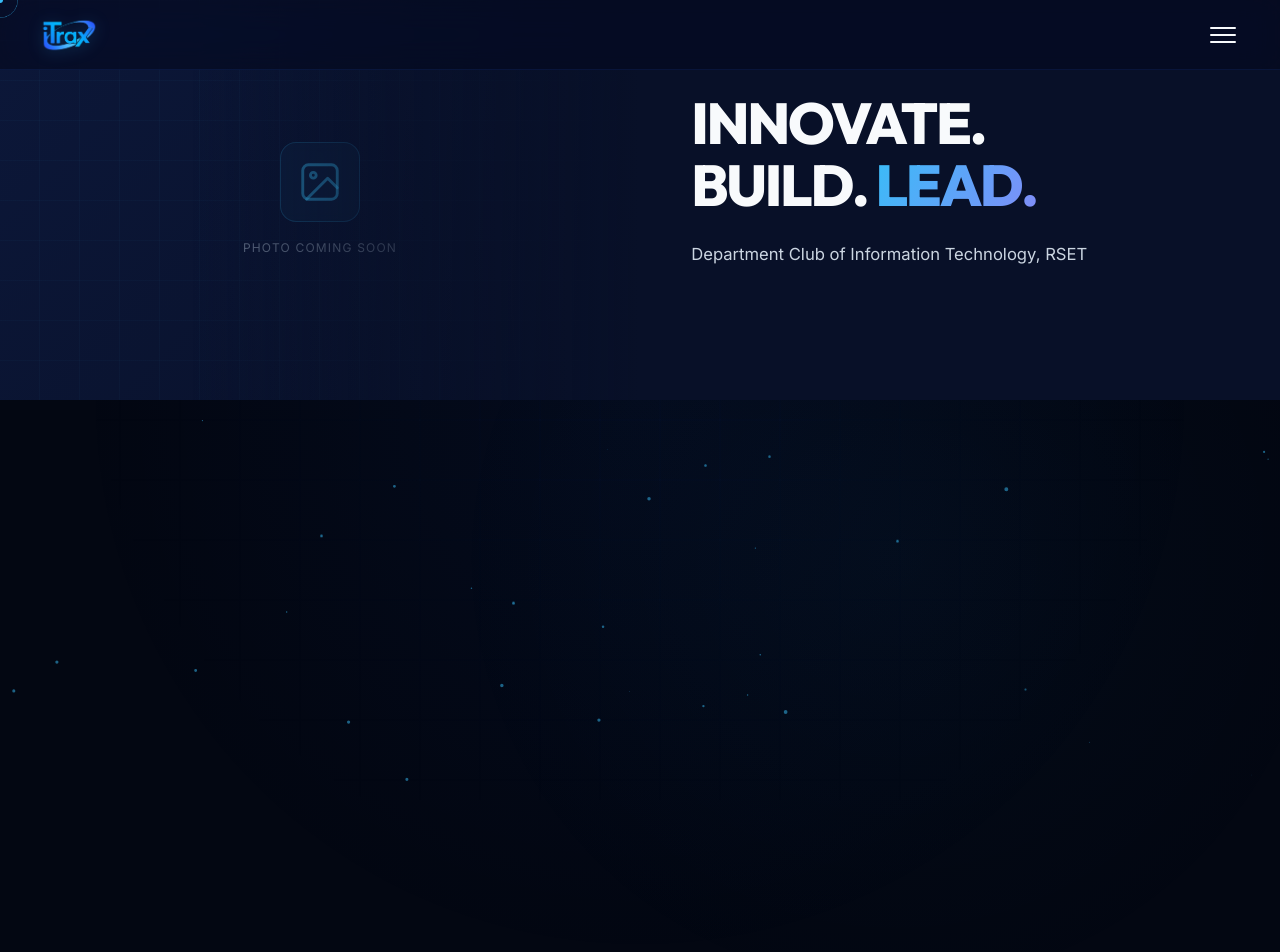
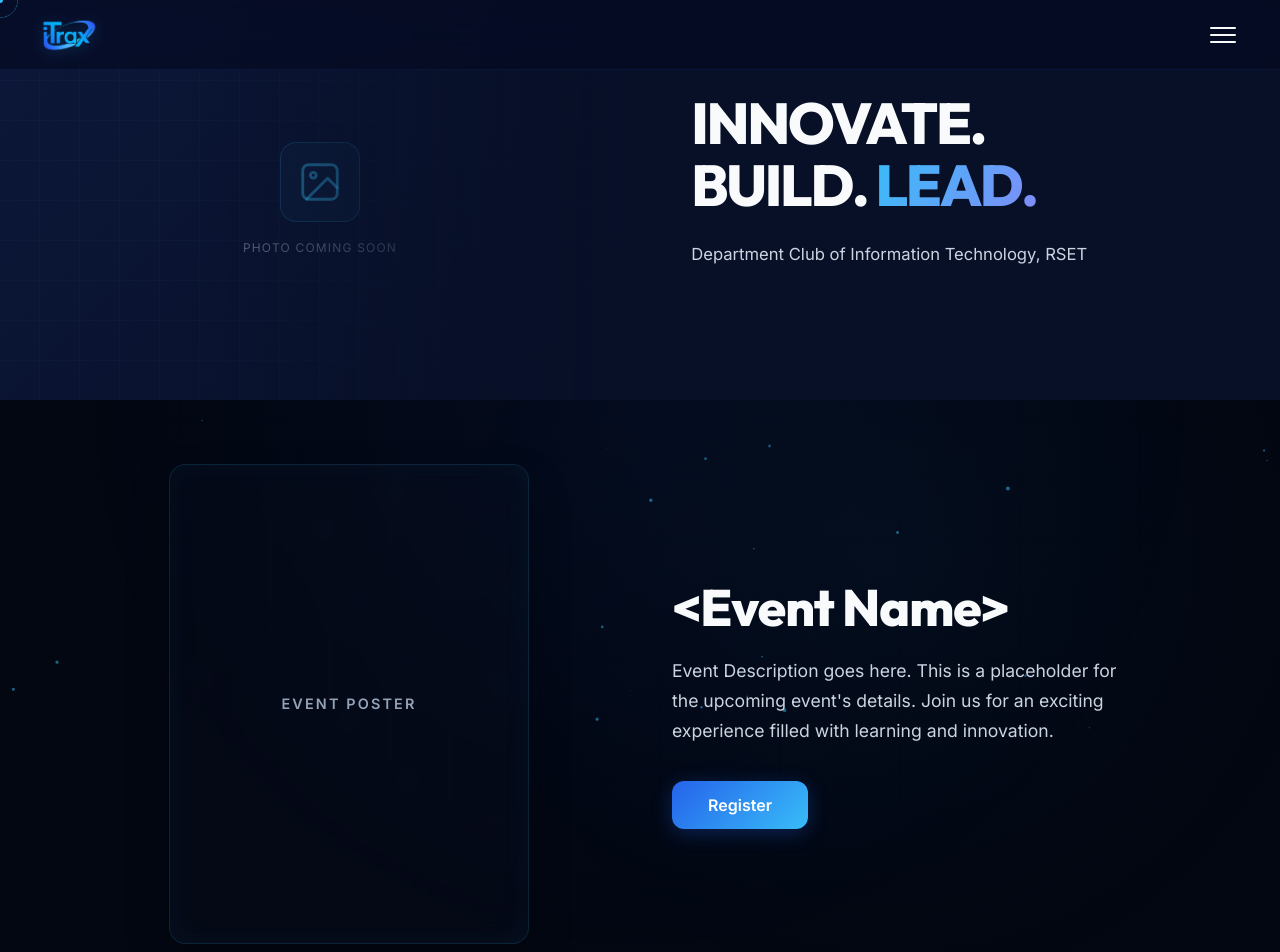
Before and after one commit to orbitronhd/itrax, a React (Vite) app: page / in a window 1280 px wide. Shown: the top 952 px of the page. Before the commit the page ends 921 px from the top, so only its background shows below. Built offline with nearby package versions, Linux system fonts and the light colour scheme.

Commit message:
feat: Add upcoming section

```diff
--- a/src/components/HomePage.tsx
+++ b/src/components/HomePage.tsx
@@ -1,9 +1,11 @@
 import { HeroBanner } from './HeroBanner';
+import { UpcomingEvent } from './UpcomingEvent';
 
 export function HomePage() {
   return (
     <main style={{ flex: 1, position: 'relative', zIndex: 1 }}>
       <HeroBanner />
+      <UpcomingEvent />
     </main>
   );
 }
--- /dev/null
+++ b/src/components/UpcomingEvent.css
@@ -0,0 +1,155 @@
+/* ============================================================
+   UpcomingEvent — transparent background, 50vh
+   ============================================================ */
+
+.upcoming-event-section {
+  position: relative;
+  width: 100vw;
+  left: 50%;
+  transform: translateX(-50%);
+  min-height: 50vh;
+  display: flex;
+  align-items: center;
+  justify-content: center;
+  padding: 4rem 2rem;
+  /* NO solid background so the dot grid from body shows through */
+  z-index: 1;
+}
+
+.upcoming-event-container {
+  width: 100%;
+  max-width: 1100px;
+  display: grid;
+  grid-template-columns: 1fr 1fr;
+  gap: 4rem;
+  align-items: center;
+}
+
+/* ── Poster Frame ── */
+.event-poster-wrapper {
+  display: flex;
+  justify-content: center;
+  align-items: center;
+}
+
+.event-poster-placeholder {
+  width: 100%;
+  max-width: 360px;
+  aspect-ratio: 3 / 4; /* Typical poster ratio */
+  background: rgba(15, 23, 42, 0.2);
+  border: 1px solid rgba(56, 189, 248, 0.15);
+  border-radius: var(--radius-lg);
+  display: flex;
+  align-items: center;
+  justify-content: center;
+  box-shadow: 0 20px 40px rgba(0, 0, 0, 0.3),
+              0 0 30px rgba(56, 189, 248, 0.05) inset;
+  backdrop-filter: blur(10px);
+  position: relative;
+  overflow: hidden;
+  transition: transform 0.4s var(--ease-spring);
+}
+
+.event-poster-placeholder:hover {
+  transform: translateY(-5px);
+  border-color: rgba(56, 189, 248, 0.3);
+  box-shadow: 0 30px 50px rgba(0, 0, 0, 0.4),
+              0 0 30px rgba(56, 189, 248, 0.1) inset;
+}
+
+/* Add a subtle shine effect to the frame */
+.event-poster-placeholder::after {
+  content: '';
+  position: absolute;
+  top: 0;
+  left: -100%;
+  width: 50%;
+  height: 100%;
+  background: linear-gradient(
+    to right,
+    transparent,
+    rgba(255, 255, 255, 0.03),
+    transparent
+  );
+  transform: skewX(-25deg);
+  animation: posterShine 6s infinite;
+}
+
+@keyframes posterShine {
+  0% { left: -100%; }
+  20% { left: 200%; }
+  100% { left: 200%; }
+}
+
+.poster-label {
+  color: var(--text-dim);
+  font-family: var(--font-body);
+  font-size: 0.9rem;
+  letter-spacing: 0.15em;
+  text-transform: uppercase;
+  font-weight: 600;
+}
+
+/* ── Event Details ── */
+.event-details {
+  text-align: left;
+  display: flex;
+  flex-direction: column;
+  gap: 1.25rem;
+  align-items: flex-start;
+}
+
+.event-title {
+  font-family: var(--font-heading);
+  font-size: clamp(2.2rem, 4vw, 3.5rem);
+  font-weight: 800;
+  color: var(--text);
+  line-height: 1.1;
+  letter-spacing: -0.02em;
+}
+
+.event-description {
+  font-family: var(--font-body);
+  font-size: 1.1rem;
+  color: var(--text-muted);
+  line-height: 1.7;
+  max-width: 90%;
+}
+
+.event-register-btn {
+  margin-top: 1rem;
+  padding: 0.85rem 2.25rem;
+  font-family: var(--font-body);
+  font-size: 1rem;
+  font-weight: 600;
+  background: linear-gradient(135deg, var(--accent) 0%, var(--accent-bright) 100%);
+  color: #fff;
+  border: none;
+  border-radius: var(--radius-md);
+  cursor: none;
+  box-shadow: 0 4px 20px rgba(37, 99, 235, 0.3);
+  transition: transform 0.25s var(--ease-out), box-shadow 0.25s var(--ease-out);
+}
+
+.event-register-btn:hover {
+  transform: translateY(-2px);
+  box-shadow: 0 8px 30px rgba(37, 99, 235, 0.5);
+}
+
+/* ── Responsive ── */
+@media (max-width: 900px) {
+  .upcoming-event-container {
+    grid-template-columns: 1fr;
+    gap: 3rem;
+    text-align: center;
+  }
+
+  .event-details {
+    align-items: center;
+    text-align: center;
+  }
+
+  .event-description {
+    max-width: 100%;
+  }
+}
--- /dev/null
+++ b/src/components/UpcomingEvent.tsx
@@ -0,0 +1,25 @@
+import './UpcomingEvent.css';
+
+export function UpcomingEvent() {
+  return (
+    <section className="upcoming-event-section" aria-label="Upcoming Event">
+      <div className="upcoming-event-container">
+        {/* Left: Poster Placeholder */}
+        <div className="event-poster-wrapper">
+          <div className="event-poster-placeholder" aria-label="Event Poster Placeholder">
+            <span className="poster-label">Event Poster</span>
+          </div>
+        </div>
+
+        {/* Right: Event Details */}
+        <div className="event-details">
+          <h2 className="event-title">&lt;Event Name&gt;</h2>
+          <p className="event-description">
+            Event Description goes here. This is a placeholder for the upcoming event's details. Join us for an exciting experience filled with learning and innovation.
+          </p>
+          <button className="event-register-btn">Register</button>
+        </div>
+      </div>
+    </section>
+  );
+}
```
